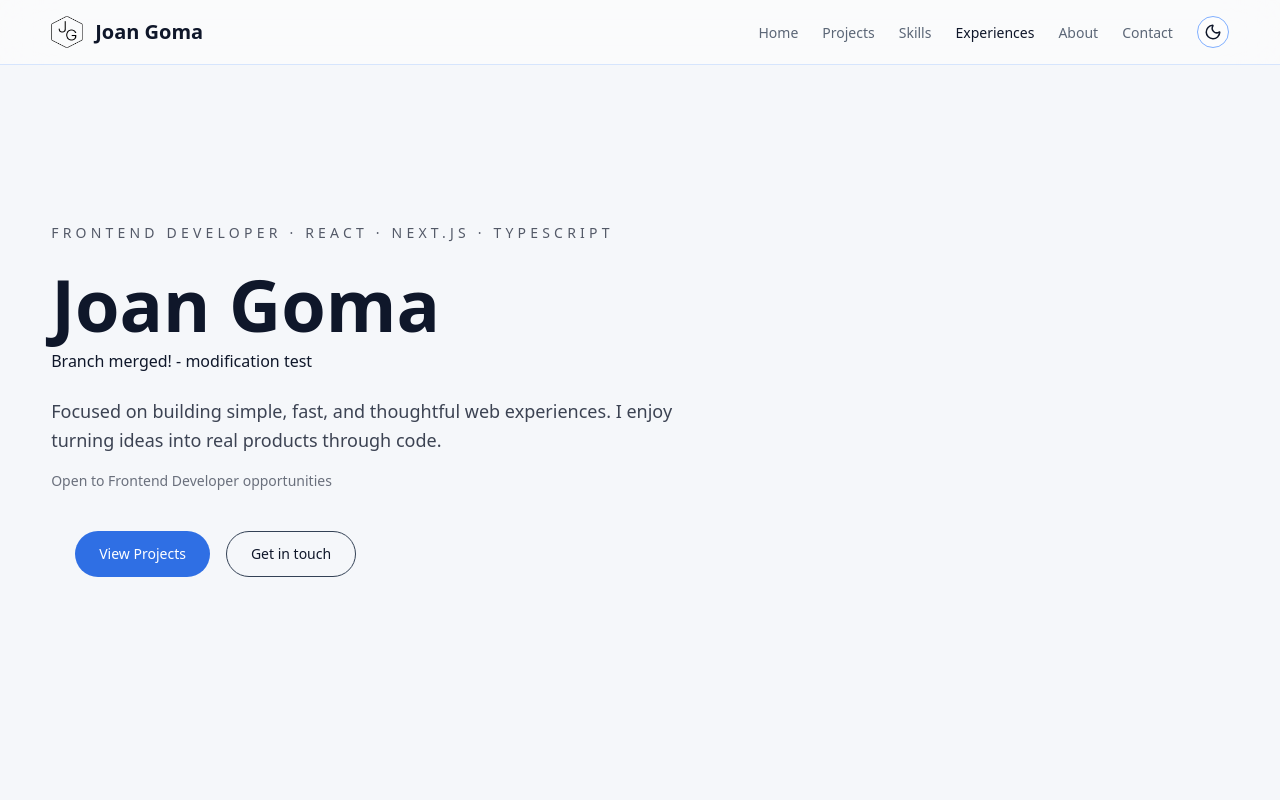
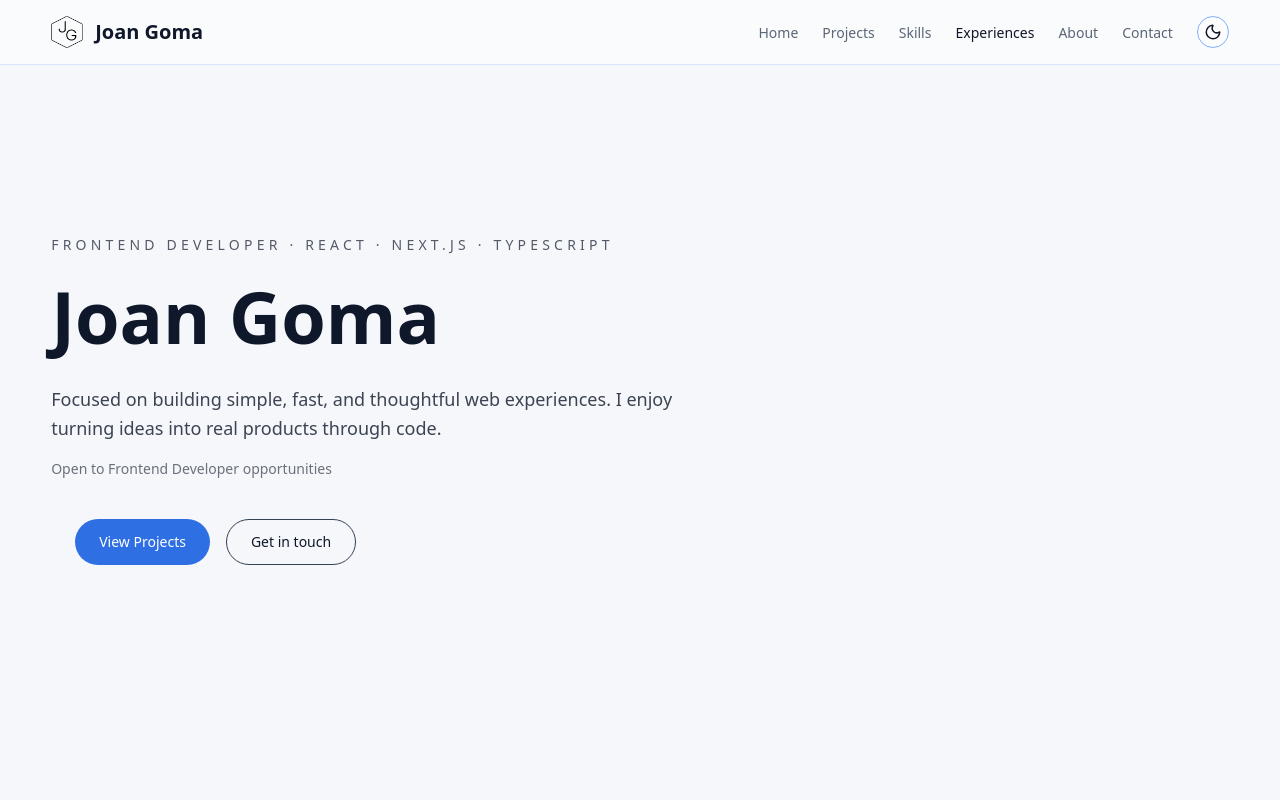
Before and after one commit to joangoma-code/portfolio, a Next.js app: page / in a window 1280 px wide. Shown: the top 800 px of the page. Built offline with nearby package versions, Linux system fonts and the light colour scheme.

Commit message:
branch merge test

```diff
--- a/components/sections/HomeSection.tsx
+++ b/components/sections/HomeSection.tsx
@@ -18,7 +18,7 @@ export default function HomeSection() {
           <h1 className="text-5xl font-bold leading-tight md:text-7xl">
             Joan Goma
           </h1>
-          <p>Branch merged! - modification test</p>
+
 
           <p className="mt-6 max-w-prose text-lg leading-relaxed opacity-80">
             Focused on building simple, fast, and thoughtful web experiences. I
```
